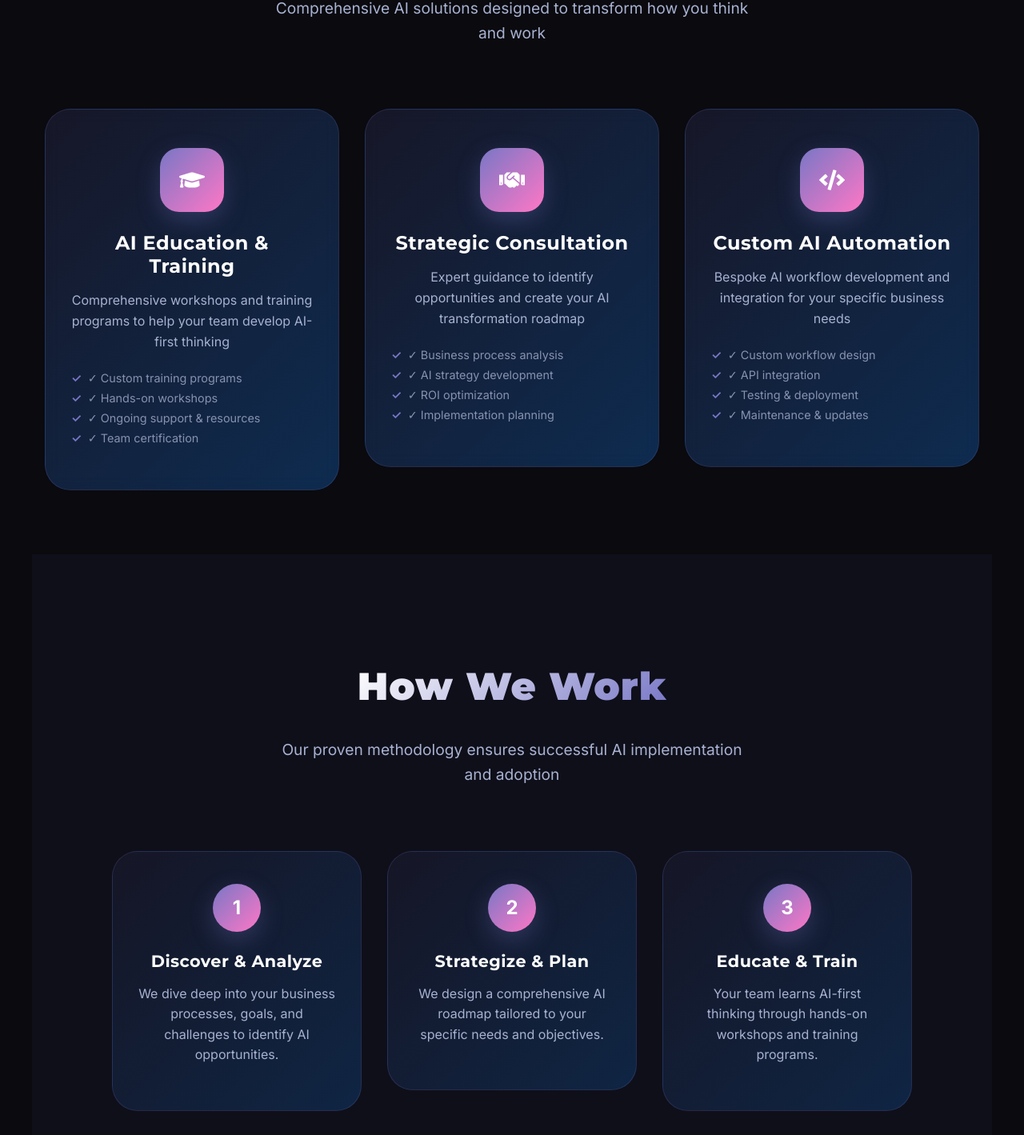
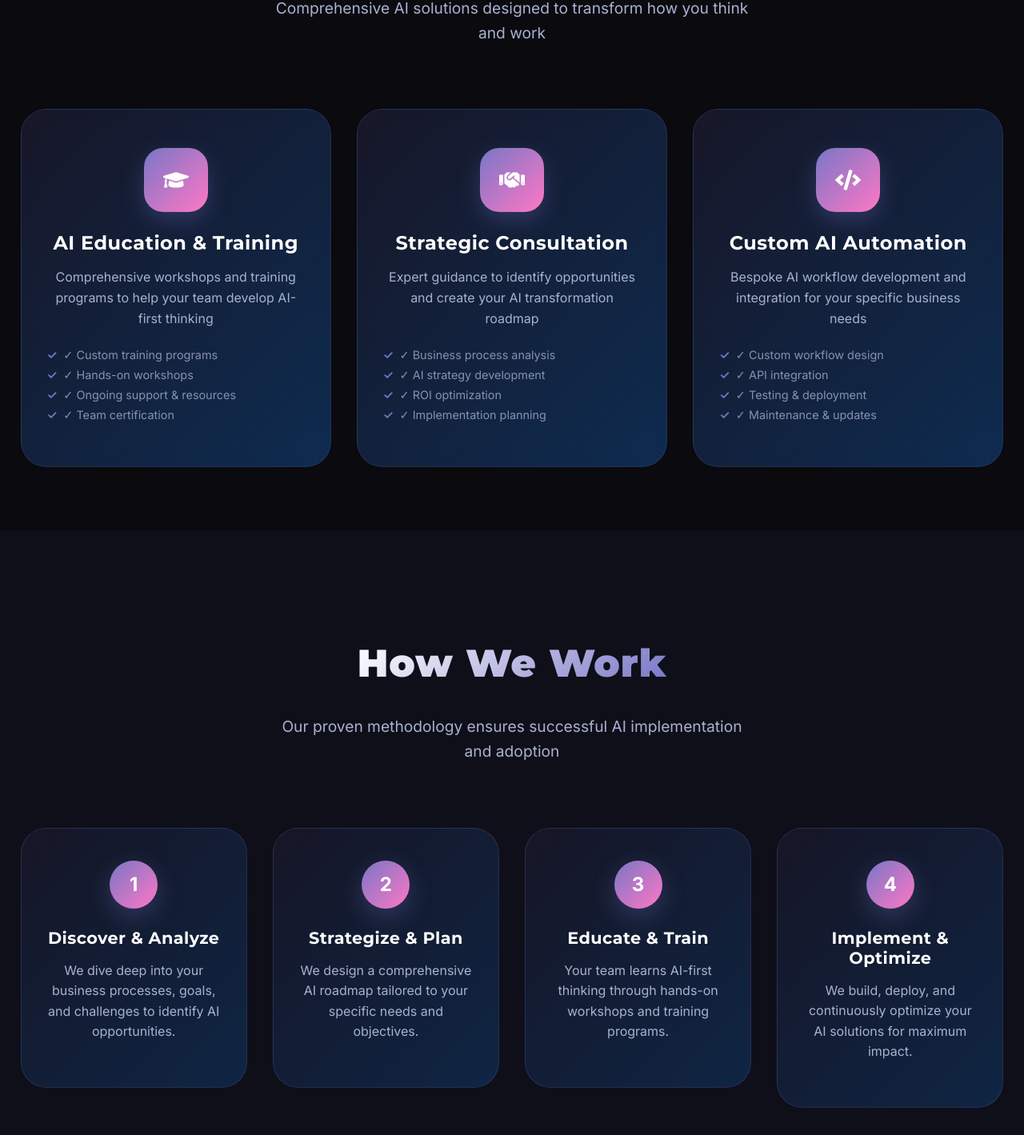
Before and after one commit to Cabeza-ai/website, a Next.js app: page / in a window 1280 px wide. Shown: the part 1034-2453 px from the top of the page at 80% size. Built offline with nearby package versions, Linux system fonts and the light colour scheme.

Commit message:
chat bot added

```diff
--- a/pages/index.tsx
+++ b/pages/index.tsx
@@ -117,12 +117,11 @@ const Section = styled.section<{ bg?: string; fullHeight?: boolean }>`
   position: relative;
   min-height: ${({ fullHeight }) => fullHeight ? '100vh' : 'auto'};
   justify-content: ${({ fullHeight }) => fullHeight ? 'center' : 'flex-start'};
-  width: 100%;
-  max-width: 1200px;
-  margin: 0 auto;
+  width: 100vw;
+  margin: 0;
+  box-sizing: border-box;
   @media (max-width: 900px) {
     padding: ${({ fullHeight }) => fullHeight ? '0' : '3rem 0.5rem 2.5rem 0.5rem'};
-    max-width: 100vw;
   }
 `;
 
@@ -267,12 +266,14 @@ const ServicesGrid = styled(motion.div)`
   display: grid;
   grid-template-columns: repeat(auto-fit, minmax(300px, 1fr));
   gap: 2rem;
-  width: 100%;
-  max-width: 1200px;
+  width: 100vw;
   margin-top: 2rem;
+  box-sizing: border-box;
+  padding: 0 2vw;
   @media (max-width: 900px) {
     grid-template-columns: 1fr;
     gap: 1.2rem;
+    padding: 0 1vw;
   }
 `;
 
@@ -365,12 +366,14 @@ const ProcessGrid = styled(motion.div)`
   display: grid;
   grid-template-columns: repeat(auto-fit, minmax(250px, 1fr));
   gap: 2rem;
-  width: 100%;
-  max-width: 1000px;
+  width: 100vw;
   margin-top: 2rem;
+  box-sizing: border-box;
+  padding: 0 2vw;
   @media (max-width: 900px) {
     grid-template-columns: 1fr;
     gap: 1.2rem;
+    padding: 0 1vw;
   }
 `;
 
@@ -433,9 +436,10 @@ const TestimonialsGrid = styled(motion.div)`
   display: grid;
   grid-template-columns: repeat(auto-fit, minmax(350px, 1fr));
   gap: 2rem;
-  width: 100%;
-  max-width: 1200px;
+  width: 100vw;
   margin-top: 2rem;
+  box-sizing: border-box;
+  padding: 0 2vw;
 `;
 
 const TestimonialCard = styled(motion.div)`
@@ -526,12 +530,14 @@ const ContactGrid = styled(motion.div)`
   display: grid;
   grid-template-columns: 1fr 1fr;
   gap: 3rem;
-  width: 100%;
-  max-width: 1000px;
+  width: 100vw;
   margin-top: 2rem;
+  box-sizing: border-box;
+  padding: 0 2vw;
   @media (max-width: 900px) {
     grid-template-columns: 1fr;
     gap: 1.5rem;
+    padding: 0 1vw;
   }
 `;
 
@@ -998,7 +1004,7 @@ export default function Home() {
             Everything you need to know about working with Cabeza.ai
           </SectionSubtitle>
           <motion.div
-            style={{ maxWidth: '800px', width: '100%', marginTop: '2rem' }}
+            style={{ maxWidth: '800px', width: '100vw', marginTop: '2rem', boxSizing: 'border-box', padding: '0 2vw' }}
             variants={staggerContainer}
           >
             {faqData.map((faq, i) => {
```
